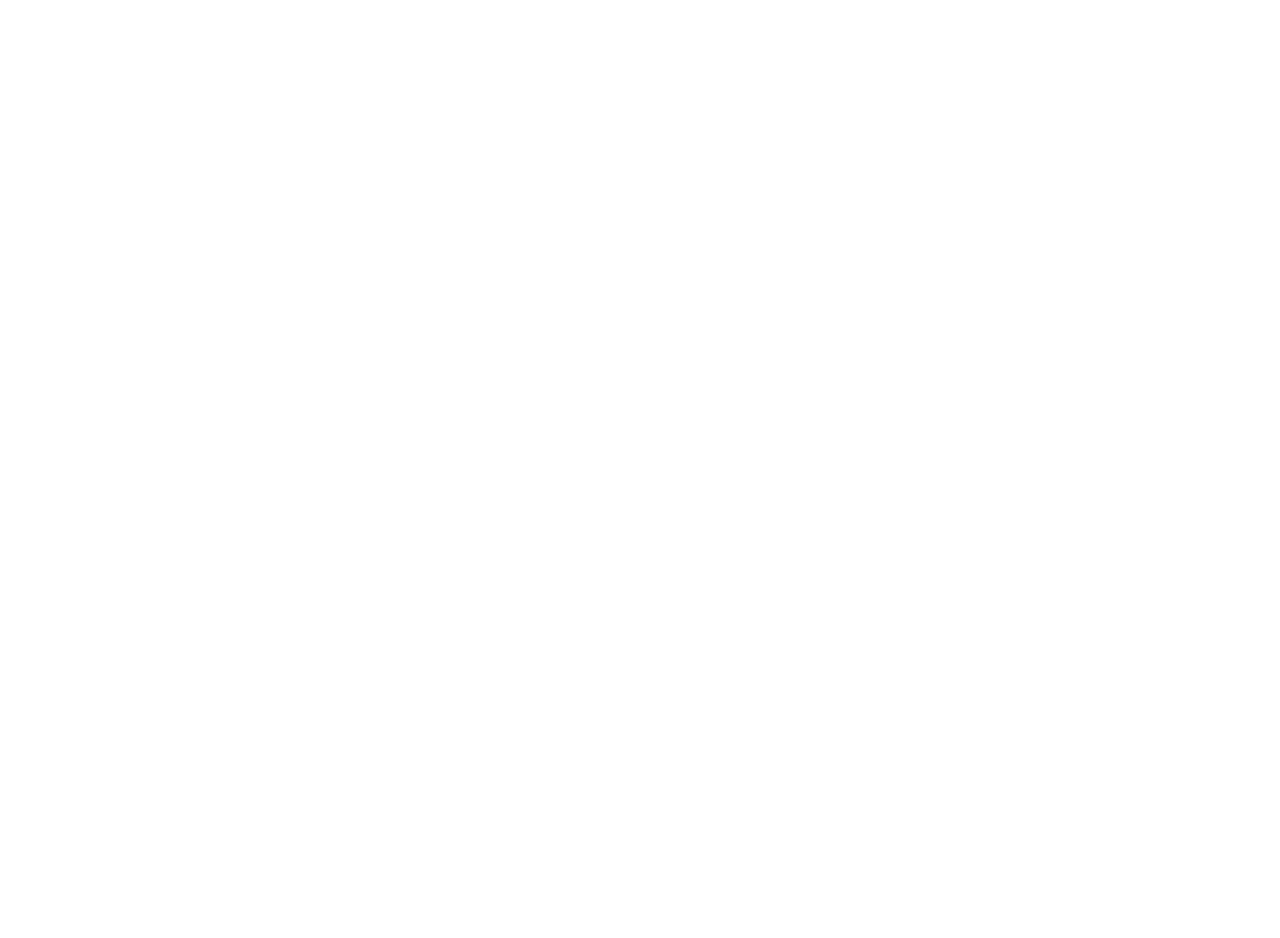
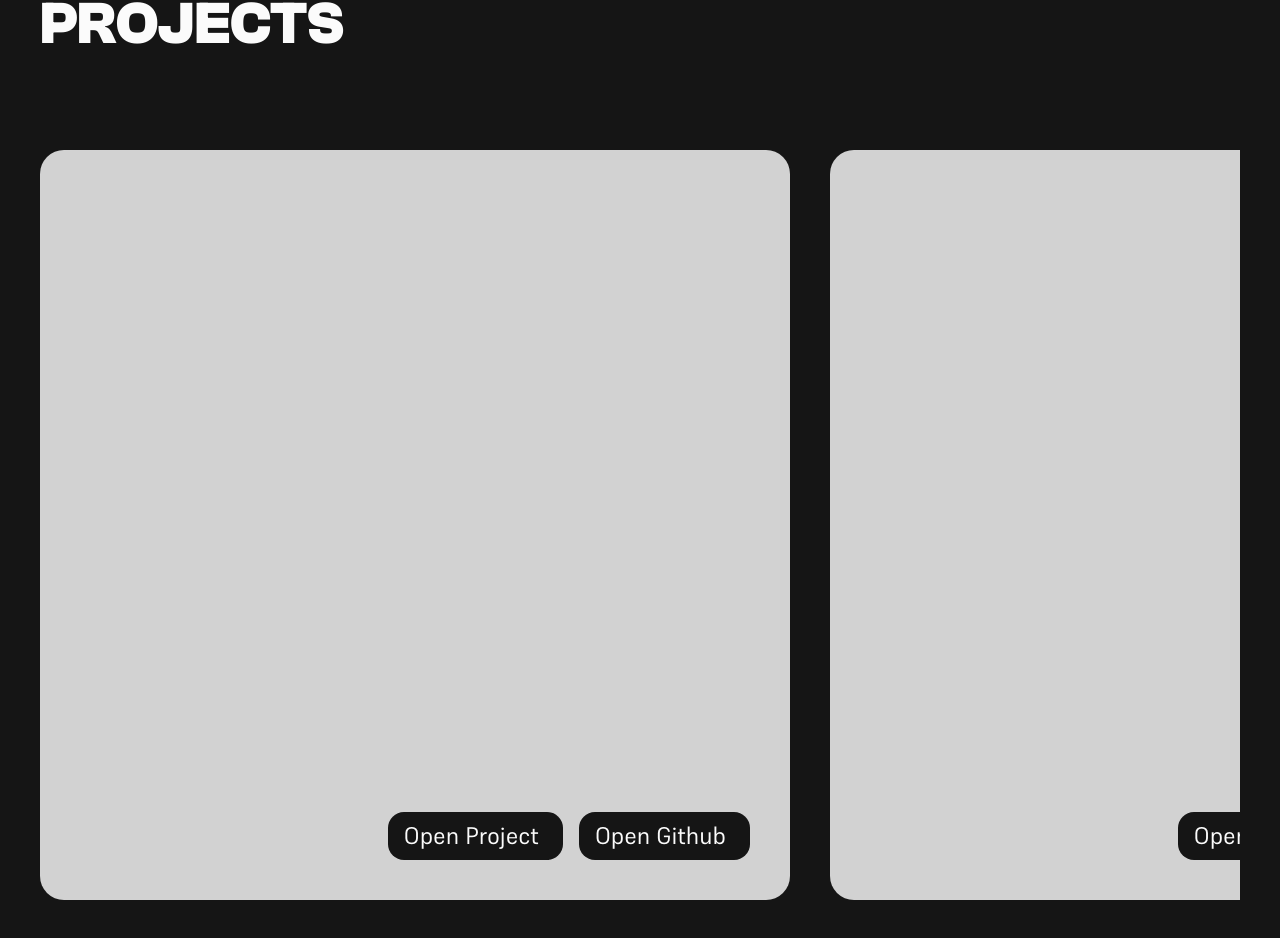
Before and after one commit to mackaykillian/portfolio, a React (Create React App) app: page / in a window 1280 px wide. Shown: the part 2706-3644 px from the top of the page. Before the commit the page ends 2572 px from the top, so only its background shows below. Built offline with nearby package versions, Linux system fonts and the light colour scheme.

Commit message:
added ProjectsView, ProjectTile and ProjectTileButton Component

```diff
--- a/src/App.jsx
+++ b/src/App.jsx
@@ -1,11 +1,10 @@
 import React, { useRef } from "react";
 import gsap from "gsap"; // <-- import GSAP
 import { useGSAP } from "@gsap/react"; // <-- import the hook from our React package
-import SkillsItem from "./components/SkillsItem";
-import OverviewCard from "./components/OverviewCard";
 import { useMediaQuery } from "react-responsive";
 import IntroView from "./views/IntroView";
 import OverviewView from "./views/OverviewView";
+import ProjectsView from "./views/ProjectsView";
 
 export default function App() {
   const xsScreen = useMediaQuery({ minWidth: 0 });
@@ -39,6 +38,7 @@
         {/* Overview Section */}
         <OverviewView />
         {/* Projects section */}
+        <ProjectsView />
       </div>
     </div>
   );
--- /dev/null
+++ b/src/components/ProjectTile.jsx
@@ -0,0 +1,27 @@
+import ProjectTileButton from "./ProjectTileButton";
+
+function ProjectTile({ size }) {
+  const sizeStyle =
+    size == "sm"
+      ? "min-w-[450px] min-h-[450px]"
+      : size == "md"
+      ? "min-w-[600px] min-h-[600px]"
+      : "min-w-[750px] min-h-[750px]";
+  const buttonFlexDirection =
+    size == "sm" ? "flex-col space-y-4" : "flex-row space-x-4";
+
+  return (
+    <div
+      className={`${sizeStyle} bg-pgray-300 rounded-[24px] flex flex-row items-end justify-end p-10`}
+    >
+      <div className={`flex ${buttonFlexDirection}`}>
+        <ProjectTileButton label={`Open Project`} />
+        <ProjectTileButton label={`Open Github`} />
+      </div>
+    </div>
+  );
+}
+
+ProjectTile.defaultProps = {};
+
+export default ProjectTile;
--- /dev/null
+++ b/src/components/ProjectTileButton.jsx
@@ -0,0 +1,12 @@
+function ProjectTileButton({ label, icon }) {
+  return (
+    <div className="flex flex-row px-4 py-2 space-x-2 rounded-[16px] bg-pgray-900 text-pgray-100">
+      <div className="font-sans text-2xl">{label}</div>
+      <div>{icon}</div>
+    </div>
+  );
+}
+
+ProjectTileButton.defaultProps = {};
+
+export default ProjectTileButton;
--- /dev/null
+++ b/src/views/ProjectsView.jsx
@@ -0,0 +1,48 @@
+import { useMediaQuery } from "react-responsive";
+import ProjectTile from "../components/ProjectTile";
+
+function ProjectsView() {
+  const xsScreen = useMediaQuery({ minWidth: 0 });
+  const smScreen = useMediaQuery({ minWidth: 640 });
+  const mdScreen = useMediaQuery({ minWidth: 768 });
+  const lgScreen = useMediaQuery({ minWidth: 1024 });
+  const xlScreen = useMediaQuery({ minWidth: 1280 });
+  const xxlScreen = useMediaQuery({ minWidth: 1536 });
+
+  return (
+    <div className="bg-pgray-900 h-fit">
+      <div className="mx-4 md:mx-8 lg:mx-10">
+        <div className="py-32">
+          <div className="mb-24 text-5xl font-bold uppercase font-display md:text-6xl lg:text-7x text-pgray-100">
+            Projects
+          </div>
+          <div className="flex flex-row w-full space-x-10 overflow-scroll">
+            {lgScreen ? (
+              <>
+                <ProjectTile size="lg" />
+                <ProjectTile size="lg" />
+                <ProjectTile size="lg" />
+              </>
+            ) : smScreen ? (
+              <>
+                <ProjectTile size="md" />
+                <ProjectTile size="md" />
+                <ProjectTile size="md" />
+              </>
+            ) : (
+              <>
+                <ProjectTile size="sm" />
+                <ProjectTile size="sm" />
+                <ProjectTile size="sm" />
+              </>
+            )}
+          </div>
+        </div>
+      </div>
+    </div>
+  );
+}
+
+ProjectsView.defaultProps = {};
+
+export default ProjectsView;
```
